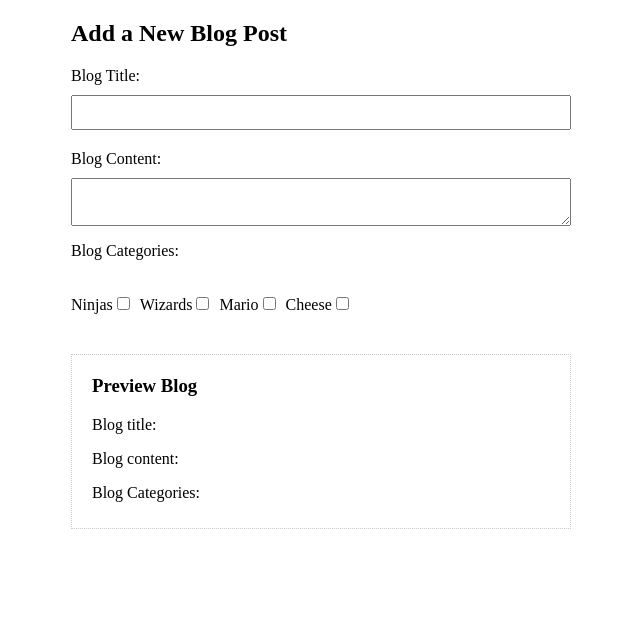
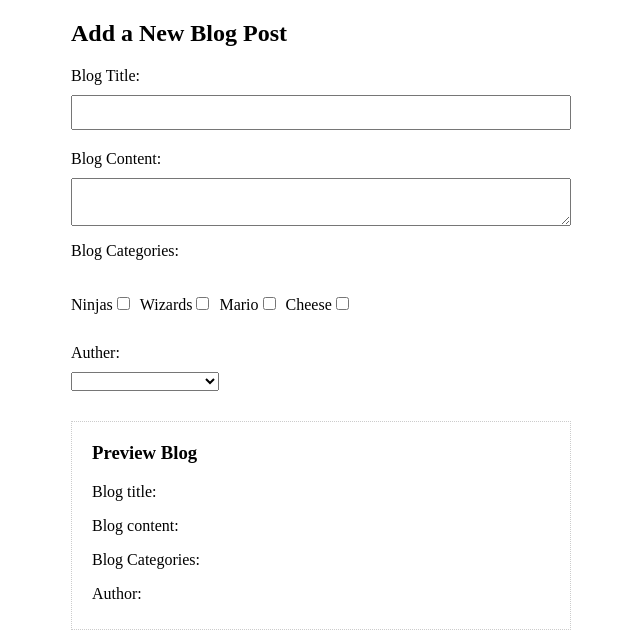
Before and after one commit to hwallann/Vue_Cli_Testing, a Vue app in the folder Vue-Cli-3/tutorial-netninja/: page / in a window 1280 px wide. Shown: the top 638 px of the page, without its empty margins (319-959 px from the left). Built offline with nearby package versions, Linux system fonts and the light colour scheme.

Commit message:
Done Lesson_31

```diff
--- a/Vue-Cli-3/tutorial-netninja/src/components/addBlog.vue
+++ b/Vue-Cli-3/tutorial-netninja/src/components/addBlog.vue
@@ -17,6 +17,14 @@
         <label>Cheese</label>
         <input type="checkbox" value="cheese" v-model="blog.categories" />
       </div>
+      <label>Auther:</label>
+      <select v-model="blog.author">
+        <option v-for="author in authors"
+        v-bind:item="author"
+        v-bind:key="author.id">
+        {{author}}
+        </option>
+      </select>
     </form>
     <div id=preview>
       <h3>Preview Blog</h3>
@@ -30,6 +38,7 @@
         v-bind:inxdex="index"
         v-bind:key="category.id">{{category}}</li>
       </ul>
+      <p>Author: {{ blog.author }}</p>
     </div>
   </div>
 </template>
@@ -41,8 +50,10 @@
         blog: {
           title: "",
           content: "",
-          categories: []
-        }
+          categories: [],
+          author: ""
+        },
+        authors: ['The Net Ninja', 'The Angular Avenger', 'The Vue Vindicator']
       }
     },
 
```
